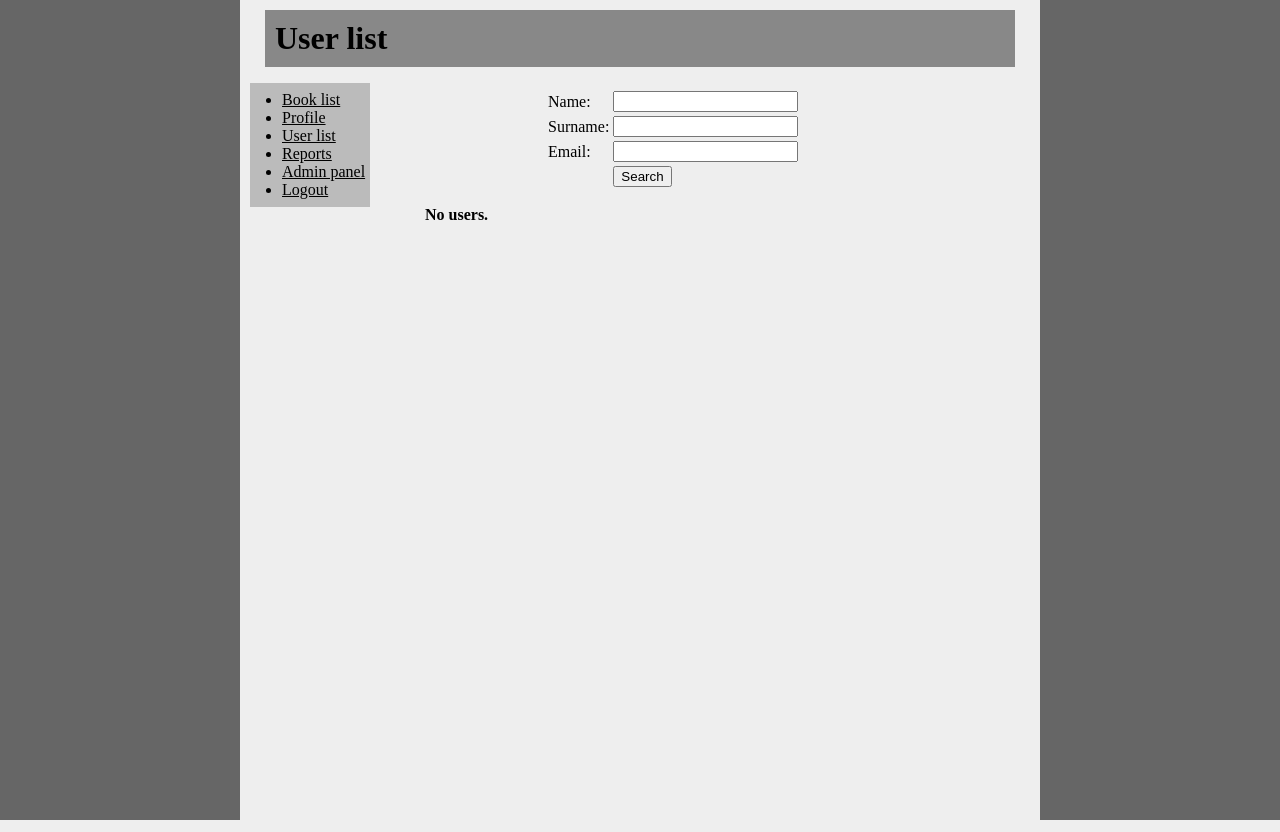
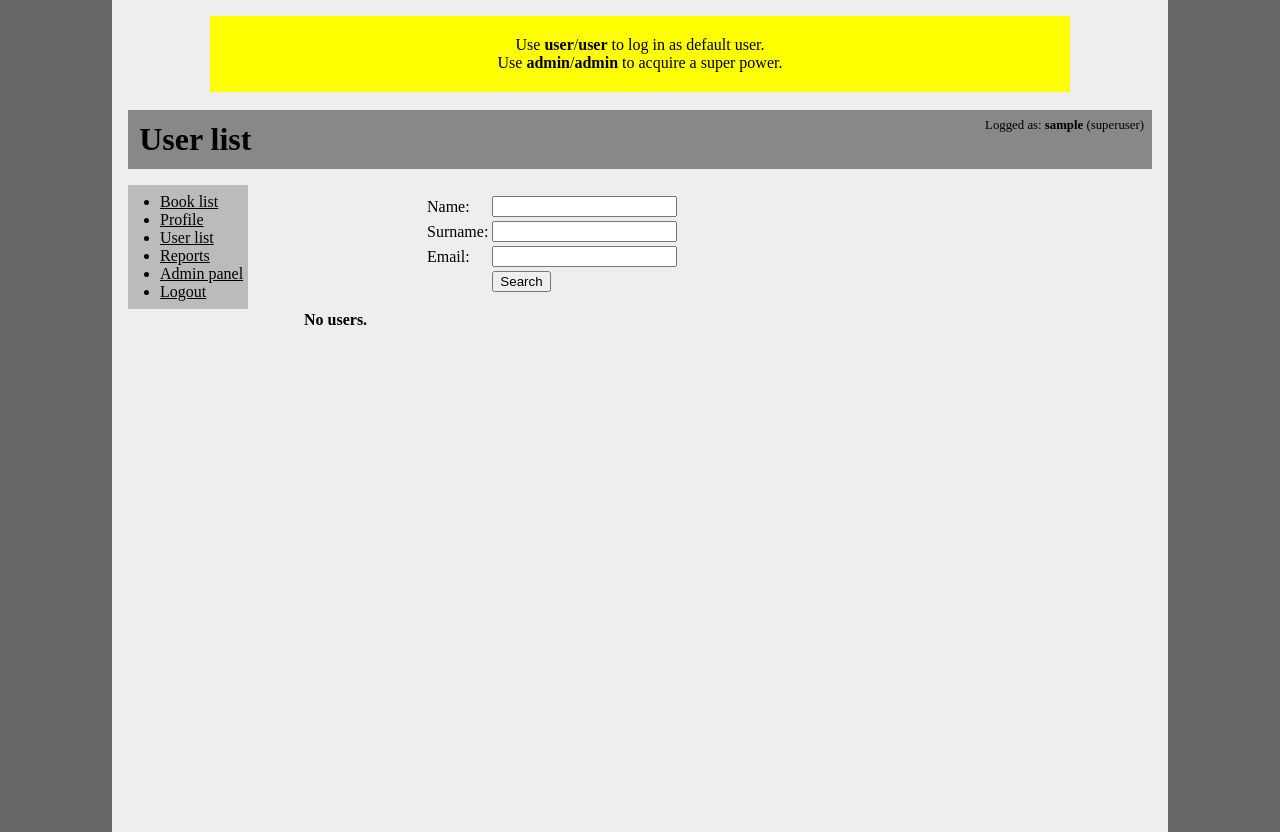
Before and after one commit to mmilewski/entelib, a Django app: page /entelib/users/ in a window 1280 px wide. Run offline with Django 3.2, Linux system fonts and the light colour scheme; the visitor is signed in with stand-in values (Sample User, id 1); parts of the project's set-up code (start-up, migrations or seed data) failed here and were passed over.

Commit message:
px -> %, naprawilem, co zepsulem, kilka kosmetycznych zmian, poprawilem formatowanie w szablonach

```diff
--- a/entelib/media/stylesheets/style.css
+++ b/entelib/media/stylesheets/style.css
@@ -13,12 +13,26 @@ a
 
 h1, h2
 {
-    margin: 5px;
+    margin: 0.1em;
+}
+
+table.booklist
+{
+    margin-top: 1em;
+    width: 100%;
+    border: 1px solid #000;
+    text-align: center
+}
+
+table.booklist td
+{
+    padding: 0.5em;
+    border: 1px solid #000;
 }
 
 ul.spaces > li
 {
-    margin-bottom: 1em;
+    margin-bottom: 0.5em;
 }
 
 .clear
@@ -36,30 +50,29 @@ div#top
 {
     background-color: #eee;
     margin: 0 auto;
-    padding: 10px;
-    width: 780px;
+    padding: 1em;
+    width: 80%;
     min-height: 100%;
     position: relative;
 }
 
 div.content_form
 {
-    margin-left: 160px;
+    margin-left: 10em;
 }
 
 div#header
 {
     background-color: #888;
     margin: 0 auto 1em auto;
-    padding: 5px;
-    width: 740px;
+    padding: 0.5em;
     overflow: hidden;
 }
 
 div#menu
 {
     background-color: #bbb;
-    margin: 0 10px 0 0px;
+    margin: 0 0.5em 0 0;
     padding: 0;
     width: 120px;
     float: left;
@@ -72,16 +85,21 @@ div#menu ul
     padding: 0;
 }
 
+ul.menu
+{
+    margin: 0.5em 0 0.5em 2em;
+    padding: 0;
+}
+
 div#login
 {
-    margin: 3em 0 0 200px;
+    margin: 3em 0 0 15em;
 }
 
 div#content
 {
     margin: 0;
-    padding: 5px;
-    width: 640px;
+    padding: 0.5em;
     overflow: auto;
 }
 
@@ -92,7 +110,6 @@ div#footer
     bottom: 0;
     position: absolute;
 }
-
 
 div.formWrapper {
     padding: 1em 0 0 1em;
--- a/entelib/templates/base.html
+++ b/entelib/templates/base.html
@@ -4,12 +4,30 @@
         <meta http-equiv='Content-Type' content='text/html; charset=utf-8'>
         <link rel='Stylesheet' type='text/css' href='{{ MEDIA_URL }}stylesheets/style.css'>
         <script type='text/javascript' src='{{ MEDIA_URL }}js/cal.js'></script>
-    <title>Entelib</title>
+        <title>{% block title %}{% endblock %}</title>
     </head>
     <body>
         <div id='top'>
+            <!-- development-only info -->
+            <div style="background:yellow; width:80% ; padding: 20px; text-align:center; margin: auto;">
+                Use <b>user</b>/<b>user</b> to log in as default user. <br/>
+                Use <b>admin</b>/<b>admin</b> to acquire a super power.
+            </div>
+            <!-- development-only info -->
+            <br>
             <div id='header'>
+                <div style='float: left;'>
                     <h1>{% block header %}{% endblock %}</h1>
+                </div>
+                <!-- box with info 'Logged as:...' or 'Not logged in' -->
+                <div class="logged_user_info" style="text-align:right; vertical-align:top; font-size:80%;">
+                    {% if user.is_anonymous %}
+                        Not logged in. <a href="/entelib/login/">Login</a> or <a href="/entelib/register/newuser">register</a>.
+                    {% else %}
+                        Logged as: <strong>{{ user.username }}</strong> {% if user.is_superuser %}(superuser){% endif%}
+                    {% endif %}
+                </div>
+                <!-- end of log-in state box -->
             </div>
             {% block menu %}{% endblock %}
             {% block rest %}{% endblock %}
--- a/entelib/templates/books.html
+++ b/entelib/templates/books.html
@@ -33,7 +33,7 @@
         </form>
     </div>
     <div>
-<ul class='booklist'>
+        <ul class='spaces'>
             {% for book in books %}
                 <li><b><a href='{{ book.url }}'>{{ book.title }}:</a></b>
             {% if book.authors %}
--- a/entelib/templates/reservation.html
+++ b/entelib/templates/reservation.html
@@ -3,9 +3,9 @@
 {% block forms %}
     <div>
         <form action='.' method='post'>
-<b>Reservation from: {{ from }} to: {{ to }} | </b>
+            <b>Reservation from: {{ from }} to: {{ to }}</b>
             {% if rental_possible %}
-<input type='submit' name='action' value='Rent'>
+                | <input type='submit' name='action' value='Rent'>
             {% endif %}
         </form>
     </div>
--- a/entelib/templates/user.html
+++ b/entelib/templates/user.html
@@ -1,4 +1,6 @@
 {% extends 'base_with_top_menu.html' %}
+
+{% block title %}User profile{% endblock %}
 
 {% block header %}User profile{% endblock %}
 
--- a/entelib/templates/user_books.html
+++ b/entelib/templates/user_books.html
@@ -1,4 +1,4 @@
 {% extends 'user_rentals.html' %}
 {% block return %}
-| <a href='{{ return_link }}'>Return</a>
+    | <a href='{{ return_link }}'>Return</a>
 {% endblock %}
--- a/entelib/templates/user_reservations.html
+++ b/entelib/templates/user_reservations.html
@@ -9,9 +9,9 @@
     {{ email }}
 </b>
 
-<ul>
+<ul class='spaces'>
     {% for reservation in reservations %}
-<li style = 'margin-bottom: 0.5em'>
+        <li>
             <form action='.' method='post'>
                 <b><a href='{{reservation.url}}'> {{ reservation.title }}</a></b>
                 <input type='hidden' name='reservation_id' value='{{ reservation.id }}'>
@@ -27,5 +27,6 @@
     {% empty %}
         <b>No reservations.</b>
     {% endfor %}
+</ul>
 <a href='{{ cancel_all_url }}'>Cancel all reservations</a>
 {% endblock %}
--- a/entelib/templates/users.html
+++ b/entelib/templates/users.html
@@ -1,4 +1,6 @@
 {% extends 'base_with_top_menu.html' %}
+
+{% block title %}User list{% endblock %}
 
 {% block header %}User list{% endblock %}
 
```
Also changed, not shown: entelib/templates/bookcopies.html (+33 -4 lines), entelib/templates/bookcopy.html (+4 -6 lines), entelib/templates/bookcopy_base.html (+23 -16 lines), entelib/templates/login.html (deleted, +0 -24 lines), entelib/templates/rental.html (+5 -5 lines), entelib/templates/reserve.html (+6 -5 lines), entelib/templates/user_rentals.html (+5 -2 lines), entelib/templates/base_with_top_menu.html (indentation only). Lines whose indentation alone changed are shown as unchanged.
